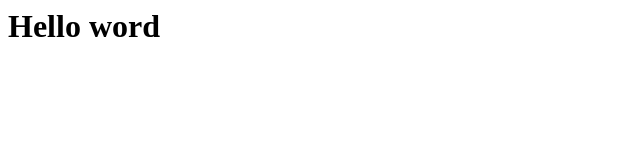
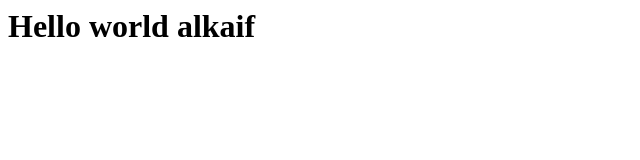
Before and after one commit to alk111/index, a plain HTML site: page index.html in a window 1280 px wide. Shown: the whole page, without its empty margins (0-640 px from the left). Drawn offline with Linux system fonts and the light colour scheme.

Commit message:
Update index.html

```diff
--- a/index.html
+++ b/index.html
@@ -1 +1 @@
-<h1>Hello word</h1>
+<h1>Hello world alkaif</h1>
```
